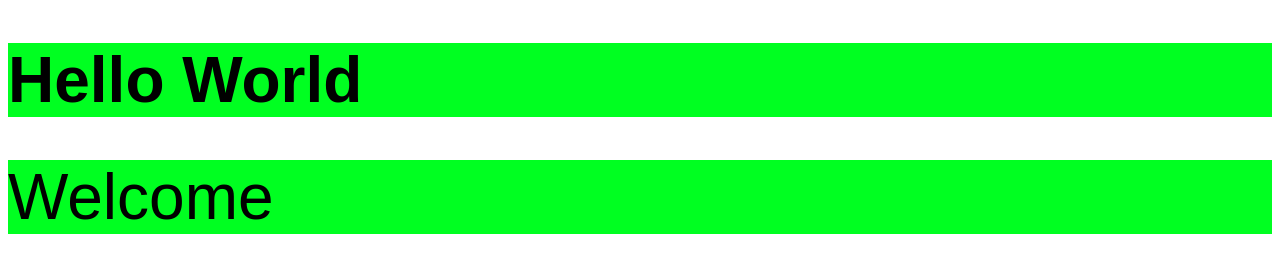
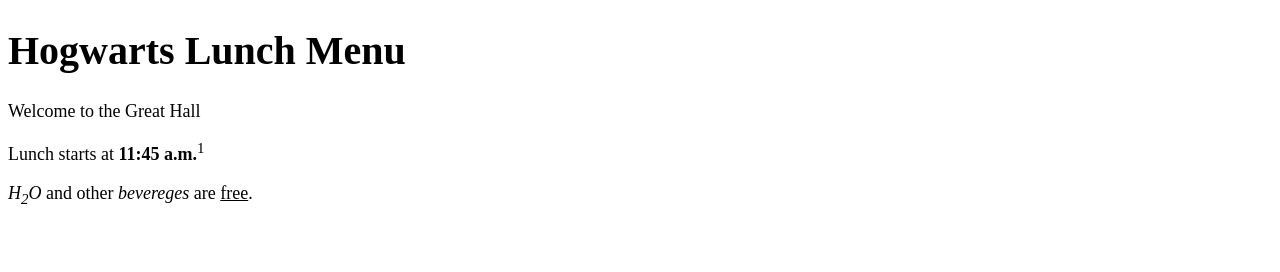
Before and after one commit to titusvanwyck/HogwartsMenu, a plain HTML site: page Index.html in a window 1280 px wide. Drawn offline with Linux system fonts and the light colour scheme.

Commit message:
Second draft

```diff
--- a/Index.html
+++ b/Index.html
@@ -1,19 +1,26 @@
 <!DOCTYPE html>
-
 <html lang="en">
     <head>
         <meta charset="utf-8" />
         <title>Hogwarts Menu</title>
 
         <style>
-          .main{
-             background-color: #00ff21;font-family: Arial;font-size: 64px;
+            body{
+             font-family :'Mongolian Baiti';
+            font-size :18px;
+            }
+                .main{
+                   /*background-color: #00ff21;*/
 
-            }
-
+                   font-size: 40px;
+                  }
         </style>
     </head>
-    <body><h1 class="main" id="GardiansofGahoole">Hello World</h1>
-        <div class="main" title="Hello, thanks viewing this s">Welcome</div>
+    <body>
+        <h1 class="main" id="GardiansofGahoole">Hogwarts Lunch Menu</h1>
+        <div title="Hello, thanks viewing this s">Welcome to the Great Hall</div>
+        <p>Lunch starts at <strong>11:45 a.m.</strong><sup>1</sup>
+        </p>
+        <p><em>H<sub>2</sub>O</em> and other <em>bevereges</em> are <u>free</u>.</p>
     </body>
 </html>
```
